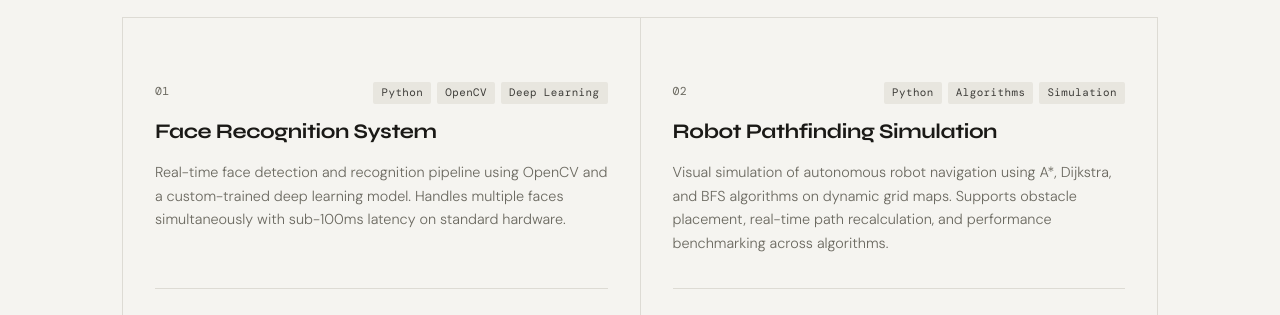
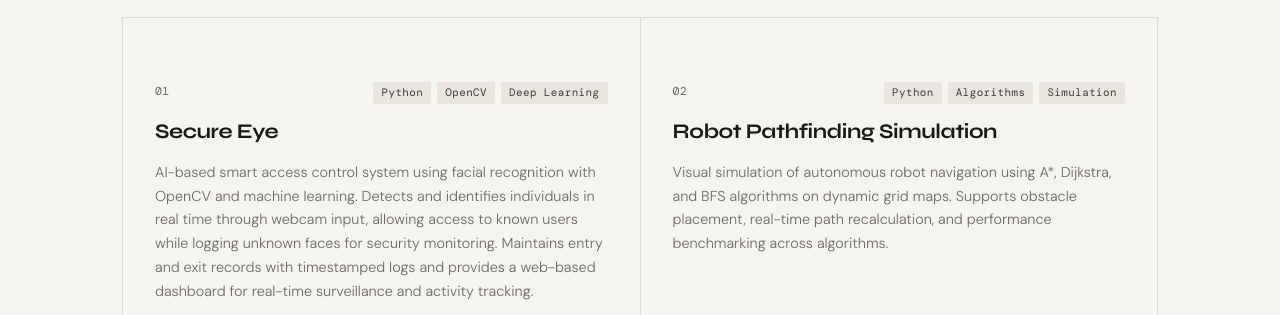
Before and after one commit to gauri-create/Portfolio, a plain HTML site: page index.html in a window 1280 px wide. Shown: the part 1050-1365 px from the top of the page. Drawn offline with nearby package versions, Linux system fonts and the light colour scheme.

Commit message:
add secure eye

```diff
--- a/index.html
+++ b/index.html
@@ -114,16 +114,20 @@
                   <span class="tag">Deep Learning</span>
                 </div>
               </div>
-              <h3 class="card-title">Face Recognition System</h3>
+              <h3 class="card-title">Secure Eye</h3>
               <p class="card-desc">
-                Real-time face detection and recognition pipeline using OpenCV
-                and a custom-trained deep learning model. Handles multiple faces
-                simultaneously with sub-100ms latency on standard hardware.
+                AI-based smart access control system using facial recognition
+                with OpenCV and machine learning. Detects and identifies
+                individuals in real time through webcam input, allowing access
+                to known users while logging unknown faces for security
+                monitoring. Maintains entry and exit records with timestamped
+                logs and provides a web-based dashboard for real-time
+                surveillance and activity tracking.
               </p>
             </div>
             <div class="card-bottom">
               <a
-                href="https://github.com"
+                href="https://github.com/gauri-create/SmartAccessControl.git"
                 target="_blank"
                 rel="noopener"
                 class="btn btn-sm btn-ghost"
@@ -413,7 +417,7 @@
     <!-- ===================== FOOTER ===================== -->
     <footer class="footer">
       <div class="container footer-inner">
-       <span class="footer-name">Gauri Belokar</span>
+        <span class="footer-name">Gauri Belokar</span>
         <span class="footer-copy">Built with HTML, CSS &amp; JS</span>
       </div>
     </footer>
```
